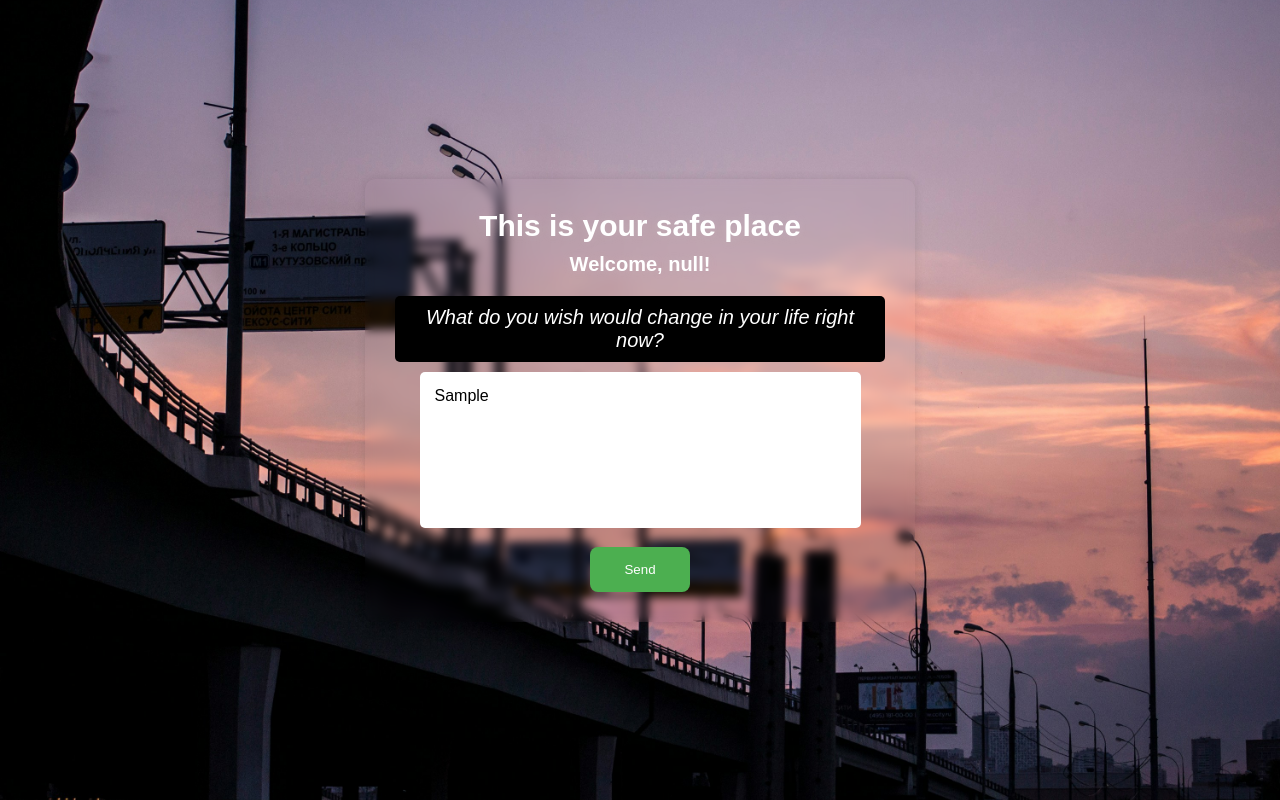
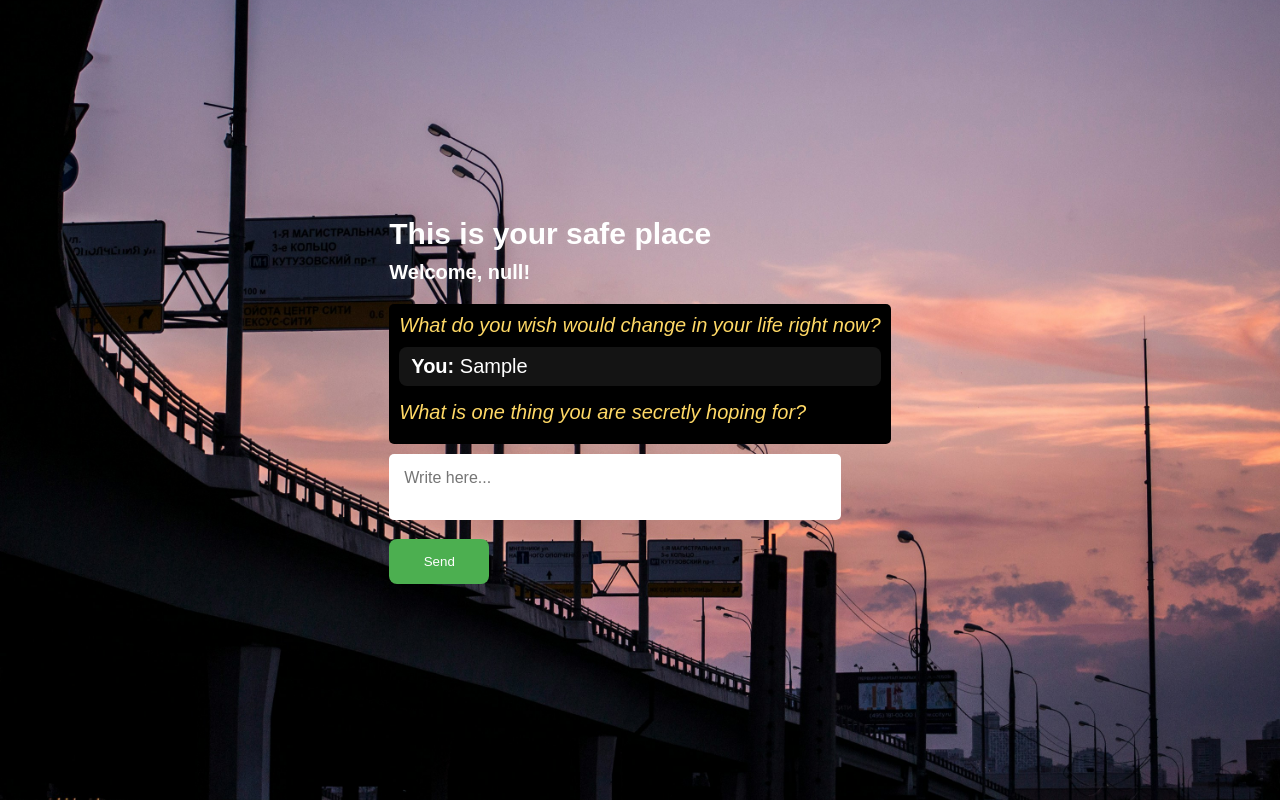
Before and after one commit to jabari001/miniwebsite, a plain HTML site: page dashboard.html in a window 1280 px wide. Both pictures are taken after typing "Sample" into the empty fields and a click on the button "Send". Drawn offline with Linux system fonts and the light colour scheme.

Commit message:
Add files via upload

```diff
--- a/dashboard.html
+++ b/dashboard.html
@@ -25,151 +25,170 @@
 
 
 <script>
-  // Get username from the URL
+  // ===== USER NAME =====
   const params = new URLSearchParams(window.location.search);
   const user = params.get('user');
-
-  document.getElementById('welcome').innerText = `Welcome, ${user}!`;
+  document.getElementById('welcome').innerText = `Welcome, ${user}! `;
 
   let conversationStep = 0;
 
-  //  QUESTION SETS
+  // ===== DEPTH DETECTION =====
+  const depthWords = [
+    "months","years","long time","always","never","tired","exhausted",
+    "drained","alone","hopeless","broken","empty","scared","lost",
+    "job","relationship","divorce","death","grief",
+    "fear","pain","hurt","sad","depressed","anxious","anxiety","stressed"
+  ];
+
+  function containsDepth(text) {
+    return depthWords.some(word => text.toLowerCase().includes(word));
+  }
+
+  // ===== QUESTIONS =====
   const questionSets = [
-
-    // SET 1
     [
       "What is the one thing that's hurting you the most right now?",
       "How does this pain affect your daily life when you're alone?",
       "If you could speak freely without being judged, what would you say?"
     ],
-
-    // SET 2
     [
       "What has been draining your strength lately?",
       "When was the last time you truly felt at peace?",
       "What do you wish you could walk away from right now?"
     ],
-
-    // SET 3
     [
       "Who is the person that has affected your heart the most?",
       "What did they do that still hurts you today?",
-      "If they were standing in front of you now and asked for a second chance, what would you tell them?"
+      "What would you tell them if they were listening?"
     ],
-
-    // SET 4
     [
       "What is your biggest fear about yourself?",
       "What negative thoughts do you tell yourself when no one is watching?",
-      "What do you think you are not 'good enough' for?"
+      "What do you think you are not good enough for?"
     ],
-
-    // SET 5
     [
       "What do you wish would change in your life right now?",
       "What is one thing you are secretly hoping for?",
-      "If your life could restart from today, what would you do differently?"
+      "If life restarted today, what would you do differently?"
     ]
   ];
 
-  //  COMFORT MESSAGES
+  // ===== COMFORT =====
   const comfortingMessages = [
-    "You have been carrying this for a long time, and it shows how strong you really are. It’s okay to feel broken sometimes — healing doesn’t mean you were weak. You are not alone in this.",
-    "You’ve been trying so hard for so long, and it’s okay to be tired. You don’t have to have everything figured out today. Rest is not failure — it’s survival.",
-    "Some connections leave deep scars, and that pain is real. What you felt mattered. Even if they couldn’t love you the right way, you are still worthy of a gentle, faithful love.",
-    "You are not your fears or your worst thoughts. The voice that criticizes you is not the truth — it’s only pain talking. You are doing better than you believe.",
-    "Hope is growing in you, even if you can’t feel it yet. Every honest answer you gave today is proof that you want to heal. And that alone is powerful."
+    "You have been carrying this for a long time. You are not weak for feeling this way.",
+    "It’s okay to be tired. You don’t have to fix everything today.",
+    "What you felt mattered. Your pain is real.",
+    "You are not your worst thoughts. You are trying — and that matters.",
+    "Hope exists even when it feels far away."
   ];
 
-  //  DAILY LIMIT SYSTEM
-  const today = new Date().toLocaleDateString();
-  const lastVisitDate = localStorage.getItem("lastVisitDate");
+  // ===== VALIDATION =====
+  const validationMessages = [
+    "That sounds heavy. You don’t have to rush.",
+    "I hear you. You can take your time.",
+    "That must be exhausting to live with.",
+    "Thank you for trusting me with this."
+  ];
 
-  if (lastVisitDate === today) {
-    alert("You have already used today's session. Please come back tomorrow.");
-    document.getElementById('confession').disabled = true;
-    document.querySelector('button').disabled = true;
-    throw new Error("Session locked for today");
-  } else {
-    localStorage.setItem("lastVisitDate", today);
+  const deepFollowUps = [
+    "I'm happy to listen if, you can tell me more about it.",
+    "What has this been like emotionally?",
+    "What’s the hardest part of carrying this?",
+    "What do you wish people understood?"
+  ];
+
+  function randomFrom(arr) {
+    return arr[Math.floor(Math.random() * arr.length)];
   }
 
+  // ===== DAILY LIMIT =====
+  const today = new Date().toLocaleDateString();
+  if (localStorage.getItem("lastVisitDate") === today) {
+    alert("You’ve already used today’s session. Please come back tomorrow.");
+    document.getElementById("confession").disabled = true;
+    document.querySelector("button").disabled = true;
+    throw new Error("Session locked");
+  }
+  localStorage.setItem("lastVisitDate", today);
 
-  //  PICK NEW QUESTION SET
-  let lastSetIndex = localStorage.getItem("lastQuestionSet");
-  let newSetIndex;
+  // ===== PICK NEW QUESTION SET =====
+  let lastSet = localStorage.getItem("lastQuestionSet");
+  let newSet;
+  do {
+    newSet = Math.floor(Math.random() * questionSets.length);
+  } while (newSet == lastSet);
 
-  do {
-    newSetIndex = Math.floor(Math.random() * questionSets.length);
-  } while (newSetIndex == lastSetIndex);
+  localStorage.setItem("lastQuestionSet", newSet);
 
-  localStorage.setItem("lastQuestionSet", newSetIndex);
+  const questions = questionSets[newSet];
+  const responseBox = document.getElementById("response-box");
 
-  const questions = questionSets[newSetIndex];
-  const responseBox = document.getElementById('response-box');
+  // ===== TYPING EFFECT =====
+  function typeText(el, text, speed = 60) {
+    el.innerHTML = "";
+    let i = 0;
+    const timer = setInterval(() => {
+      if (i < text.length) {
+        el.innerHTML += text.charAt(i);
+        i++;
+      } else {
+        clearInterval(timer);
+      }
+    }, speed);
+  }
 
-  // Show first question
+  // ===== SHOW FIRST QUESTION =====
   const firstQ = document.createElement("p");
-firstQ.innerHTML = "<em></em>";
-responseBox.appendChild(firstQ);
+  firstQ.classList.add("question");
+  firstQ.innerHTML = "<em></em>";
+  responseBox.appendChild(firstQ);
+  typeText(firstQ.querySelector("em"), questions[0]);
 
-typeText(firstQ.querySelector("em"), questions[0]);
+  // ===== MAIN FUNCTION =====
+  function sendConfession() {
+    const input = document.getElementById("confession");
+    const text = input.value.trim();
 
+    if (text === "") return alert("Please write something.");
 
-function typeText(element, text, speed = 80) {
-  element.innerHTML = "";
-  let i = 0;
+    responseBox.innerHTML += `<p class="answer"><strong>You:</strong> ${text}</p>`;
 
-  const typing = setInterval(() => {
-    if (i < text.length) {
-      element.innerHTML += text.charAt(i);
-      i++;
-    } else {
-      clearInterval(typing);
-    }
-  }, speed);
-}
-
-  function sendConfession() {
-    const confession = document.getElementById('confession').value.trim();
-
-    if (confession === "") {
-      alert("Please write something before sending.");
+    //  EMOTIONAL PAUSE
+    if (containsDepth(text)) {
+      responseBox.innerHTML += `
+        <p class="therapist">
+          <em>${randomFrom(validationMessages)}</em><br>
+          <em>${randomFrom(deepFollowUps)}</em>
+        </p>
+      `;
+      input.rows = 6;
+      input.placeholder = "You can write more here...";
+      input.value = "";
       return;
     }
 
-    const wordCount = confession.split(" ").filter(word => word.length > 1).length;
-    const hasLetter = /[a-zA-Z]/.test(confession);
+    // NEXT QUESTION
+    if (conversationStep < questions.length - 1) {
+      conversationStep++;
 
-    if (!hasLetter || wordCount < 3) {
-      alert("Please write something meaningful that I can understand.");
-      return;
+      const q = document.createElement("p");
+      q.classList.add("question");
+      q.innerHTML = "<em></em>";
+      responseBox.appendChild(q);
+
+      typeText(q.querySelector("em"), questions[conversationStep]);
+
+      input.rows = 2;
+      input.placeholder = "Write here...";
+    } else {
+      responseBox.innerHTML += `<p class="comfort"><em>${comfortingMessages[newSet]}</em></p>`;
+      input.disabled = true;
+      document.querySelector("button").disabled = true;
     }
 
-    responseBox.innerHTML += `<p><strong>You:</strong> ${confession}</p>`;
-
-    if (conversationStep < questions.length - 1) {
-      conversationStep++;
-     const nextQ = document.createElement("p");
-nextQ.innerHTML = "<em></em>";
-responseBox.appendChild(nextQ);
-
-typeText(nextQ.querySelector("em"), questions[conversationStep]);
-
-    } else {
-      const matchedComfort = comfortingMessages[newSetIndex];
-      responseBox.innerHTML += `<p class="comfort"><em>${matchedComfort}</em></p>`;
-
-      document.getElementById('confession').disabled = true;
-      document.querySelector('button').disabled = true;
-    }
-
-    document.getElementById('confession').value = "";
+    input.value = "";
   }
 </script>
 
-
-
-
 </body>
 </html>
--- a/home.css
+++ b/home.css
@@ -17,16 +17,18 @@ body{
   background-position: center;
 }
 .container{
-  width: 90%;
-  max-width: 550px;
-  padding: 30px;
+.container {
+  width: 100%;
+  max-width: 420px;
+  margin: 0 auto;
+  padding: 16px;
+  min-height: 100vh;
+  display: flex;
+  flex-direction: column;
+  justify-content: center;
 
-  backdrop-filter: blur(5px);
- background: linear-gradient(180deg, #976e6e, #2e2d2d);
-  background: transparent;
-  border-radius: 10px;
-  box-shadow: 0 0 10px rgba(0,0,0,0.1);
-  text-align: center;
+}
+
 }
 h1{
   font-size: 30px;
@@ -60,11 +62,30 @@ textarea{
   color: white;
   cursor: pointer;
   text-transform: capitalize;
+  align-self: center;
 }
 .btn:hover{
  background: #5148ff;
  transform: scale(1.05);
  transition: 0.3s ease;
+}
+
+.question{
+  color: #ffd966;
+  font-style: italic;
+  margin-bottom: 10px;
+}
+.answer {
+  color: #ffffff;        /* white */
+  background: rgba(255, 255, 255, 0.08);
+  padding: 8px 12px;
+  border-radius: 8px;
+  margin-bottom: 15px;
+}
+.comfort {
+  color: #9effc6;        /* calm green */
+  font-style: italic;
+  margin-top: 20px;
 }
 .response{
   margin-top: 15px;
@@ -102,3 +123,16 @@ textarea{
     transform: scale(1);
   }
 }
+@media (max-width: 480px) {
+  h1 {
+    font-size: 1.4rem;
+  }
+
+  h2 {
+    font-size: 1rem;
+  }
+
+  .response {
+    font-size: 0.95rem;
+  }
+}
```
